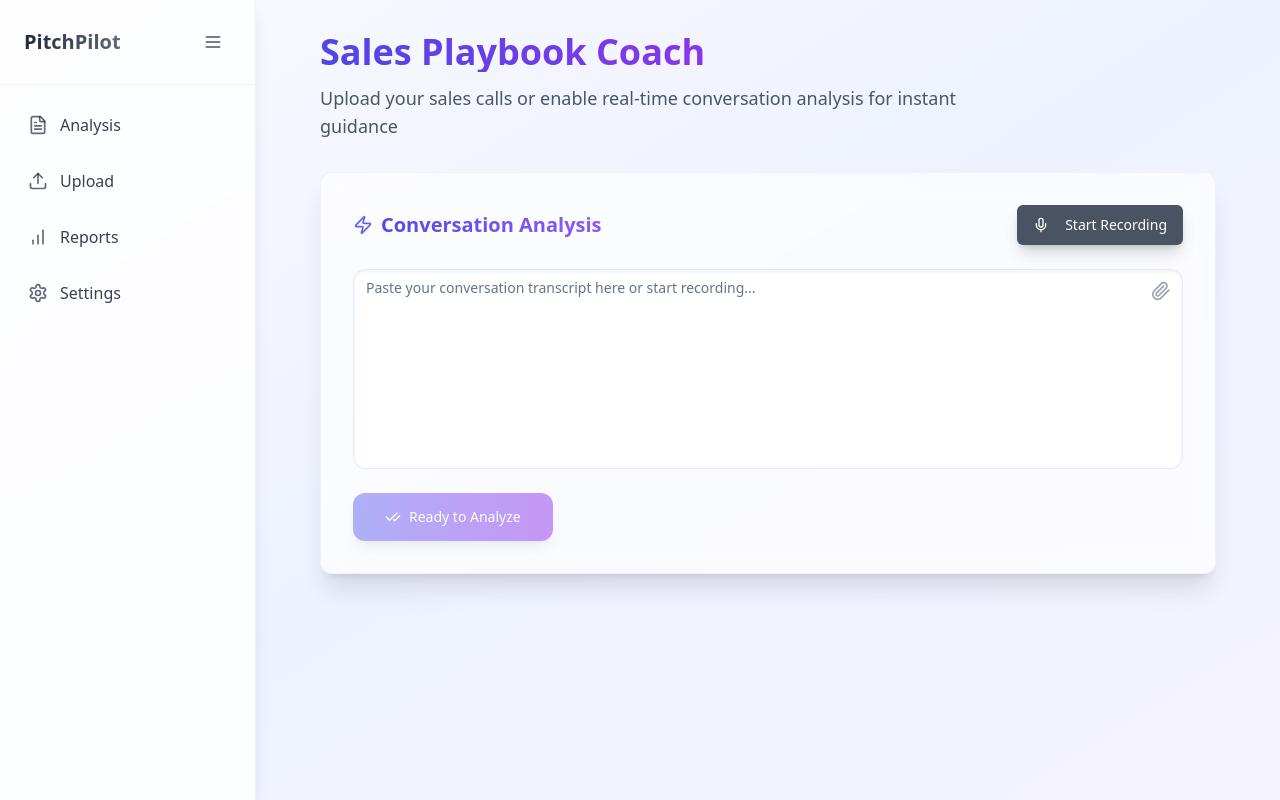
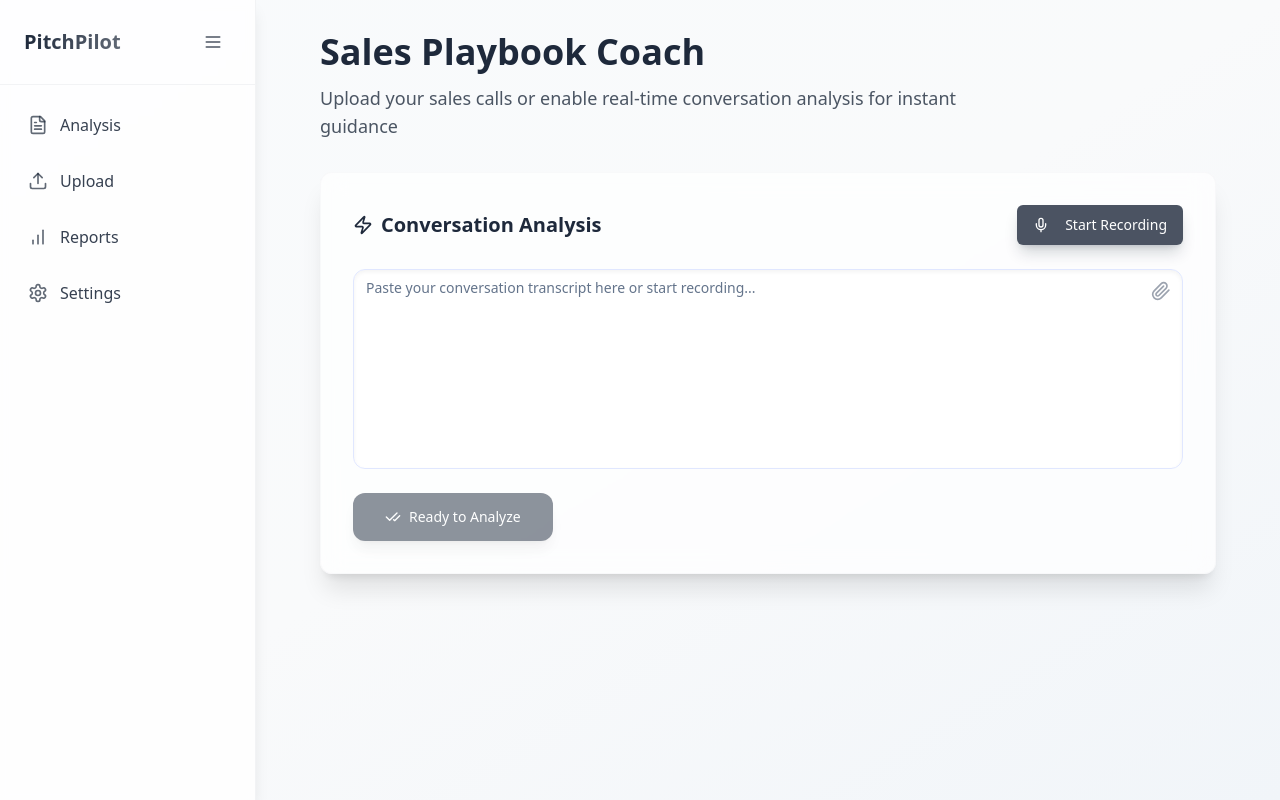
Before and after one commit to danteocualesjr/pitch-pilot-61b4a8cd, a React (Vite) app: page / in a window 1280 px wide. Built offline with nearby package versions, Linux system fonts and the light colour scheme.

Commit message:
Fix purple text color
Some text elements were inheriting a purple color due to incorrect styling. This commit updates the relevant CSS classes to ensure proper text color rendering.

```diff
--- a/src/components/RealtimeRecording.tsx
+++ b/src/components/RealtimeRecording.tsx
@@ -60,7 +60,7 @@ const RealtimeRecording = ({ onTranscriptUpdate }: RealtimeRecordingProps) => {
         variant={isRecording ? "destructive" : "default"}
         className={`relative group transition-all duration-300 ${
           isRecording
-            ? "bg-primary/90 hover:bg-primary text-white shadow-lg shadow-primary/20"
+            ? "bg-destructive hover:bg-destructive/90 text-white shadow-lg shadow-destructive/20"
             : "bg-primary/80 hover:bg-primary text-white shadow-lg shadow-primary/20"
         }`}
       >
@@ -79,8 +79,8 @@ const RealtimeRecording = ({ onTranscriptUpdate }: RealtimeRecordingProps) => {
         )}
       </Button>
       {isRecording && (
-        <div className="flex items-center gap-2 text-sm text-primary animate-pulse font-medium">
-          <AudioLines className="h-4 w-4 text-primary" />
+        <div className="flex items-center gap-2 text-sm text-gray-700 animate-pulse font-medium">
+          <AudioLines className="h-4 w-4 text-destructive" />
           Listening...
         </div>
       )}
--- a/src/pages/Index.tsx
+++ b/src/pages/Index.tsx
@@ -71,12 +71,12 @@ const Index = () => {
   };
 
   return (
-    <div className="flex min-h-screen bg-gradient-to-br from-slate-50 via-indigo-50 to-violet-50">
+    <div className="flex min-h-screen bg-gradient-to-br from-slate-50 via-gray-50 to-slate-100">
       <Sidebar />
       <main className="flex-1 p-8">
         <div className="max-w-4xl mx-auto space-y-8 animate-fade-in">
           <div className="text-center md:text-left">
-            <h1 className="text-4xl font-bold bg-gradient-to-r from-indigo-600 via-purple-600 to-pink-500 bg-clip-text text-transparent mb-3">
+            <h1 className="text-4xl font-bold text-primary mb-3">
               Sales Playbook Coach
             </h1>
             <p className="text-lg text-gray-600 max-w-2xl">
@@ -84,10 +84,10 @@ const Index = () => {
             </p>
           </div>
 
-          <div className="bg-white/70 backdrop-blur-md rounded-xl shadow-xl border border-indigo-100/50 p-8 space-y-6 transition-all hover:shadow-2xl hover:bg-white/80">
+          <div className="bg-white/70 backdrop-blur-md rounded-xl shadow-xl border border-gray-100/50 p-8 space-y-6 transition-all hover:shadow-2xl hover:bg-white/80">
             <div className="flex items-center justify-between">
-              <h2 className="text-xl font-semibold bg-gradient-to-r from-indigo-600 to-violet-500 bg-clip-text text-transparent flex items-center">
-                <Zap size={20} className="mr-2 text-indigo-500" />
+              <h2 className="text-xl font-semibold text-primary flex items-center">
+                <Zap size={20} className="mr-2 text-primary" />
                 Conversation Analysis
               </h2>
               <RealtimeRecording onTranscriptUpdate={handleTranscriptUpdate} />
@@ -146,7 +146,7 @@ const Index = () => {
 
             <Button
               onClick={handleAnalyze}
-              className="relative overflow-hidden bg-gradient-to-r from-indigo-500 to-purple-600 hover:from-indigo-600 hover:to-purple-700 text-white px-8 py-6 shadow-lg hover:shadow-xl transition-all duration-300 group rounded-xl w-full md:w-auto"
+              className="relative overflow-hidden bg-primary hover:bg-primary/90 text-white px-8 py-6 shadow-lg hover:shadow-xl transition-all duration-300 group rounded-xl w-full md:w-auto"
               disabled={isAnalyzing || (!transcript.trim() && files.length === 0)}
             >
               {isAnalyzing ? (
```
